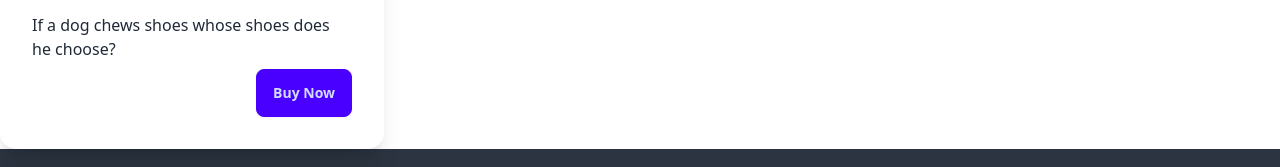
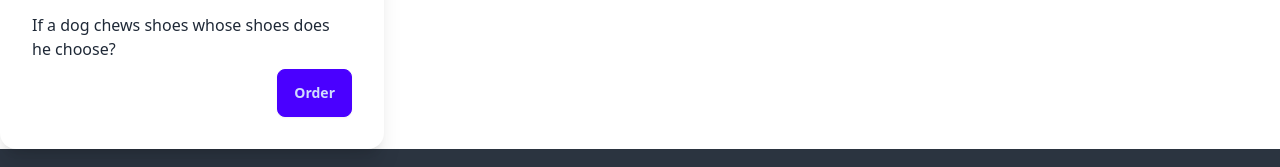
Before and after one commit to Zinath22/best-buy-shop-client, a React (Vite) app: page / in a window 1280 px wide. Shown: the part 2311-2478 px from the top of the page. Built offline with nearby package versions, Linux system fonts and the light colour scheme.

Commit message:
button add

```diff
--- a/src/Components/BoysCollection/BoysCollectionCard.jsx
+++ b/src/Components/BoysCollection/BoysCollectionCard.jsx
@@ -1,6 +1,7 @@
 
 
 const BoysCollectionCard = () => {
+
     return (
         <div>
         {/* card  */}
@@ -11,7 +12,7 @@
     <h2 className="card-title">Shoes!</h2>
     <p>If a dog chews shoes whose shoes does he choose?</p>
     <div className="card-actions justify-end">
-      <button className="btn btn-primary">Buy Now</button>
+      <button className="btn btn-primary">Order</button>
     </div>
   </div>
 </div>
```
